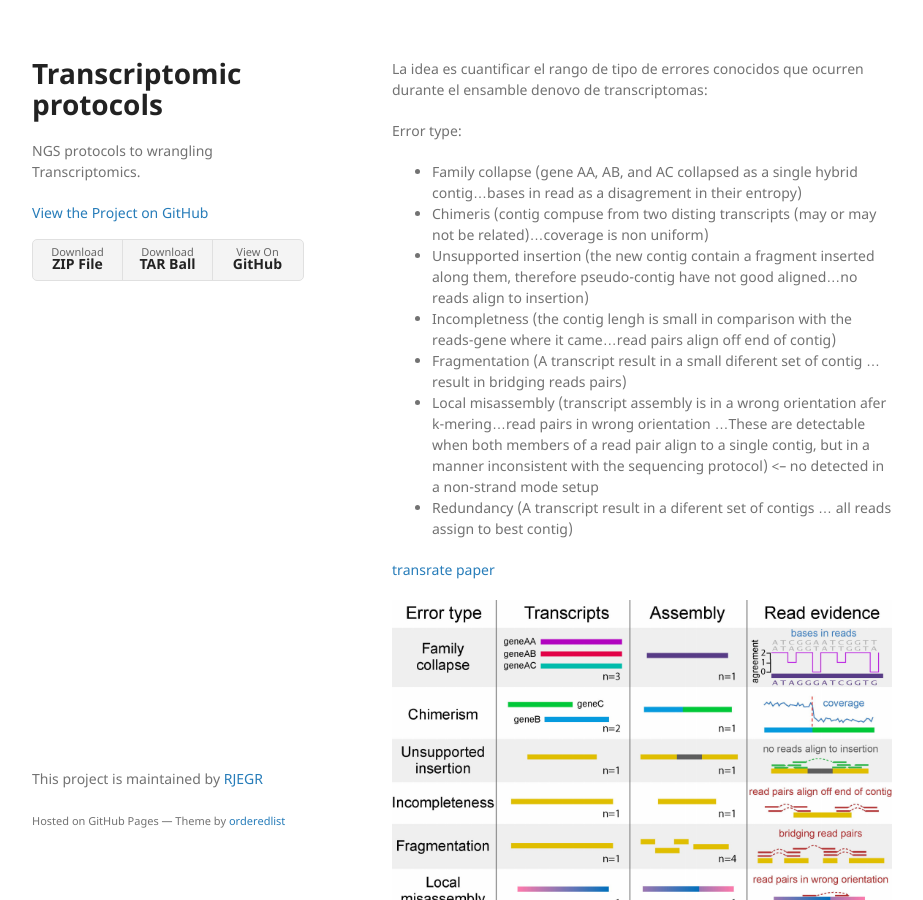
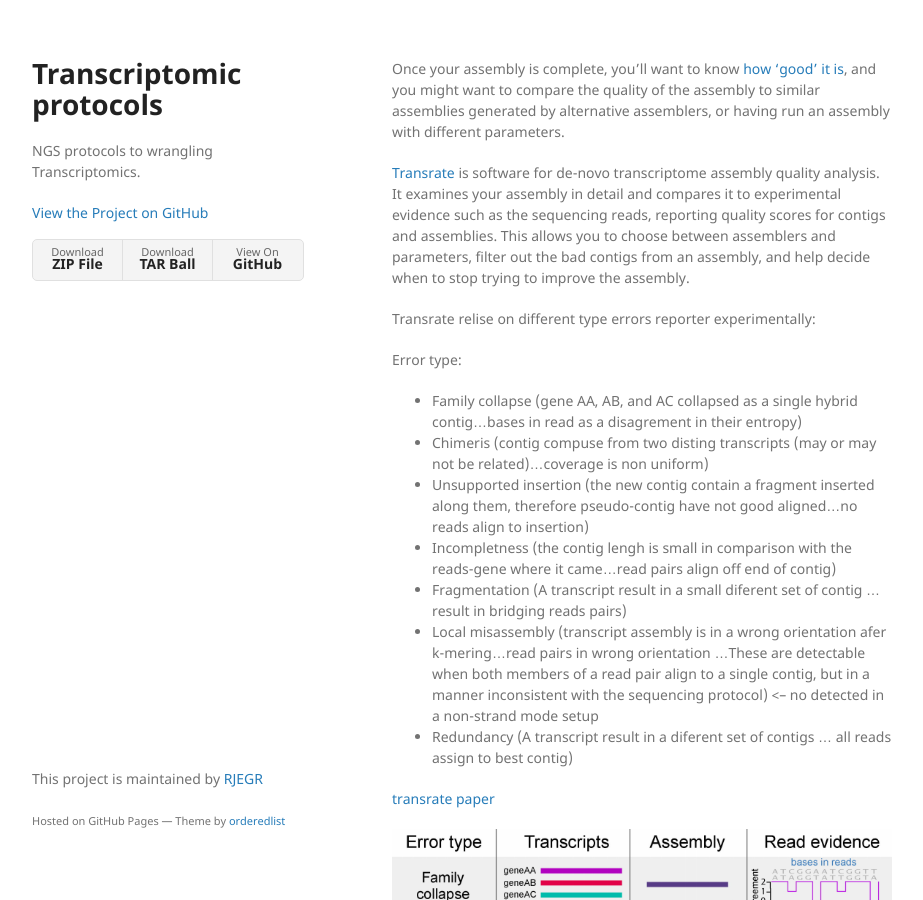
Before and after one commit to RJEGR/Transcriptomics, a Jekyll site: the page built from markdown/transrate.md, in a window 1280 px wide and 900 px high. Shown: the whole window, without its empty margins (178-1101 px from the left). Built offline with Jekyll 4.4.1, drawn with Linux system fonts in a browser that asks for light colours.

Commit message:
transrate commit

```diff
--- a/markdown/transrate.md
+++ b/markdown/transrate.md
@@ -2,7 +2,11 @@
 layout: default
 ---
 
-La idea es cuantificar el rango de tipo de errores conocidos que ocurren durante el ensamble denovo de transcriptomas:
+Once your assembly is complete, you'll want to know [how 'good' it is](https://github.com/trinityrnaseq/trinityrnaseq/wiki/Transcriptome-Assembly-Quality-Assessment), and you might want to compare the quality of the assembly to similar assemblies generated by alternative assemblers, or having run an assembly with different parameters.
+
+[Transrate](http://hibberdlab.com/transrate/) is software for de-novo transcriptome assembly quality analysis. It examines your assembly in detail and compares it to experimental evidence such as the sequencing reads, reporting quality scores for contigs and assemblies. This allows you to choose between assemblers and parameters, filter out the bad contigs from an assembly, and help decide when to stop trying to improve the assembly.
+
+Transrate relise on different type errors reporter experimentally:
 
 Error type:
 - Family collapse (gene AA, AB, and AC collapsed as a single hybrid contig...bases in read as a disagrement in their entropy)
```
Also changed, not shown: index.md (+3 -0 lines).
